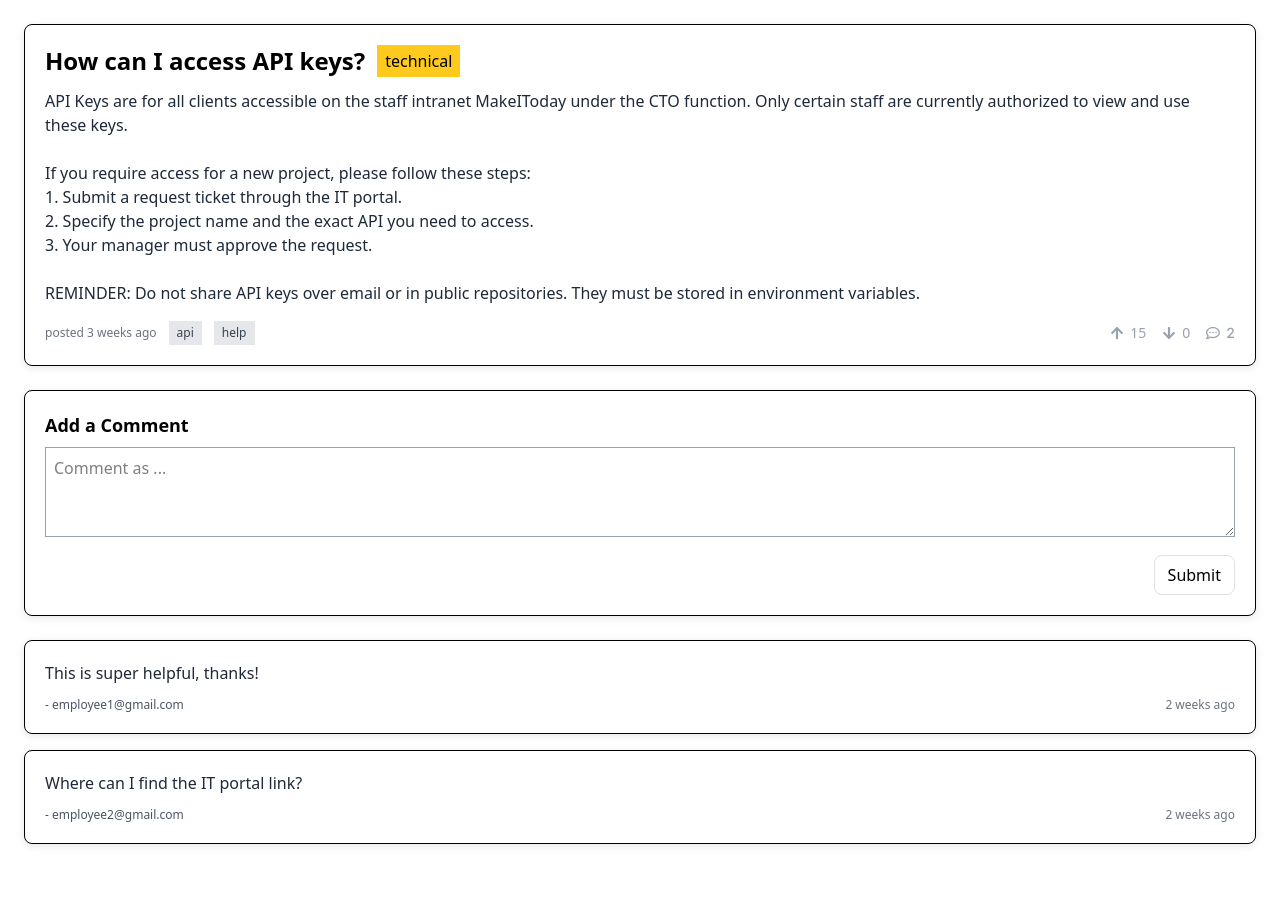
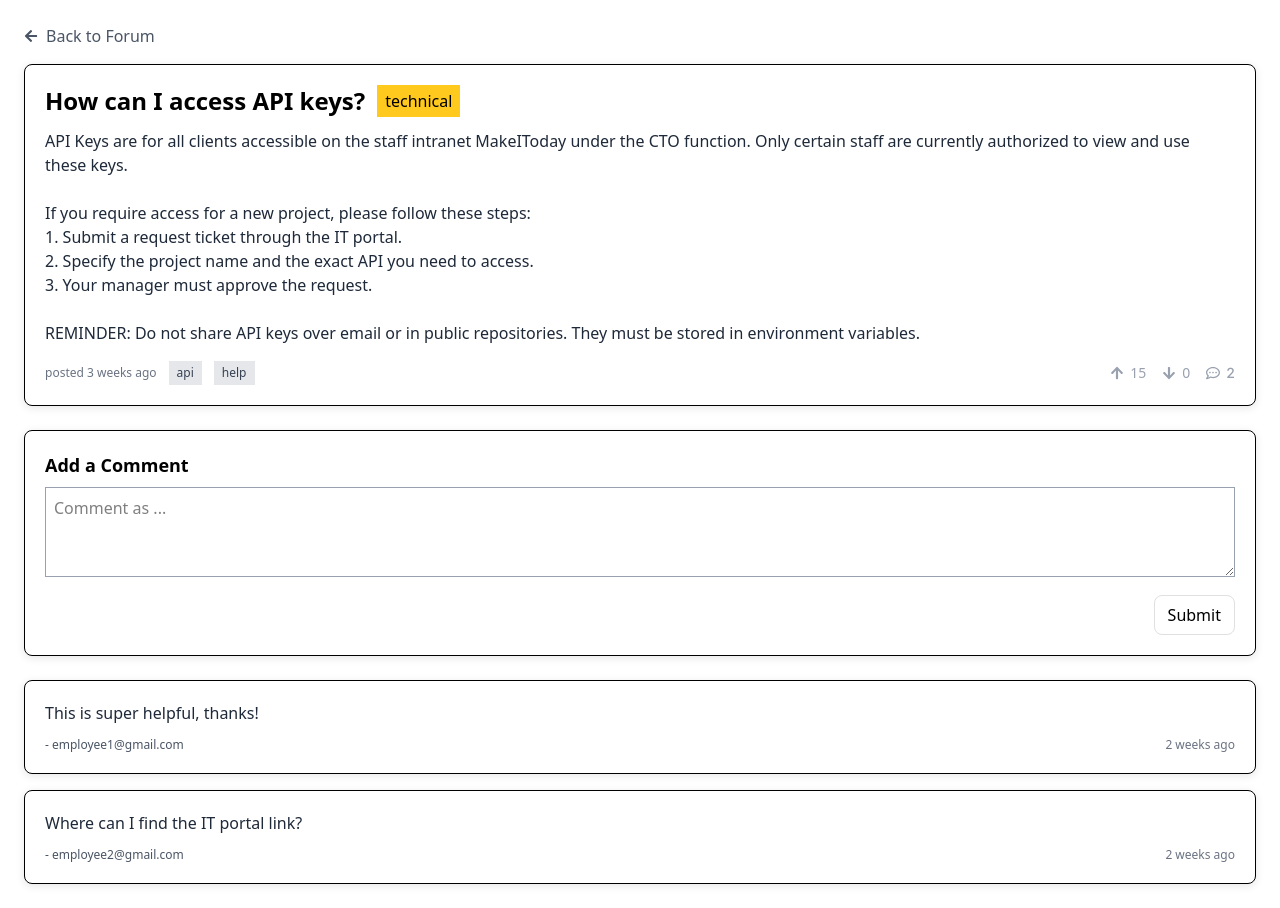
Before and after one commit to 17nbist/COB290-2025-Team-5, a Next.js app: page /dashboard/forum/1 in a window 1280 px wide. Before the commit the page ends 868 px from the top, so only its background shows below. Built offline with nearby package versions, Linux system fonts and the light colour scheme.

Commit message:
[nb] added back button

```diff
--- a/src/app/dashboard/forum/CreatePostModal.js
+++ b/src/app/dashboard/forum/CreatePostModal.js
@@ -32,11 +32,12 @@ export default function CreatePostModal({ isOpen, onClose, onSubmit, userEmail }
             title: title.trim(),
             flair: flair,
             preview: createPreview(content.trim()),
+            content: content.trim(),
             timeAgo: "just now",
             tags: tags.split(",").map(tag => tag.trim()).filter(tag => tag),
             upvotes: 0,
             downvotes: 0,
-            comments: 0,
+            comments: [],
             author: userEmail,
             directedTo: null
         };
--- a/src/app/dashboard/forum/[topicId]/page.js
+++ b/src/app/dashboard/forum/[topicId]/page.js
@@ -1,13 +1,15 @@
 "use client";
 import { useState } from "react";
-import { FaRegCommentDots, FaArrowUp, FaArrowDown } from "react-icons/fa";
+import { FaRegCommentDots, FaArrowUp, FaArrowDown, FaArrowLeft } from "react-icons/fa";
 import Card from "@/components/Card";
 import { useAuth } from "@/lib/AuthContext";
 import Button from "@/components/Button";
+import { useRouter } from "next/navigation";
 
 export default function TopicPage({ params }) {
     const { topicId } = params;
     const { user, allForumPosts, updateForumPost } = useAuth();
+    const router = useRouter();
 
     const post = allForumPosts?.find((p) => String(p.id) === String(topicId));
 
@@ -94,6 +96,13 @@ export default function TopicPage({ params }) {
     return (
         <>
             <div className="p-6">
+                <button
+                    onClick={() => router.push('/dashboard#forum')}
+                    className="mb-4 flex items-center gap-2 text-gray-600 dark:text-gray-400 hover:text-black dark:hover:text-white transition-colors"
+                >
+                    <FaArrowLeft size={14} />
+                    <span>Back to Forum</span>
+                </button>
                 <Card className="hover:border-gray-600 transition-colors duration-200">
                     <div className="flex space-x-3">
                         <h2 className="text-2xl font-semibold mb-3">{post.title}</h2>
```
Also changed, not shown: src/lib/AuthContext.js.
